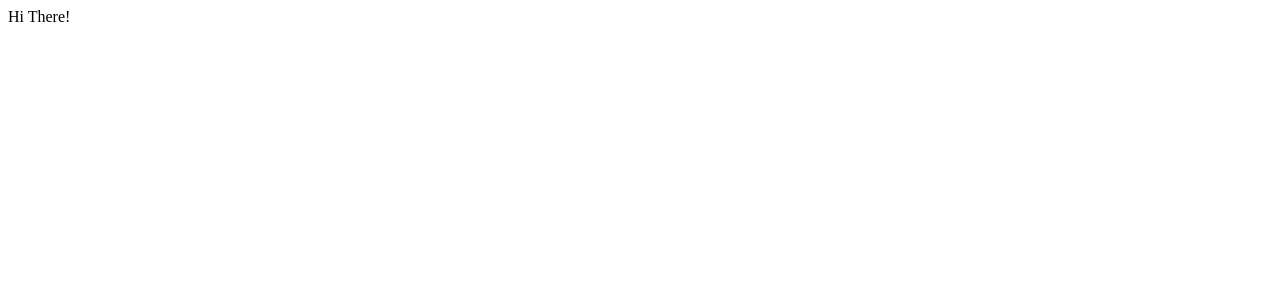
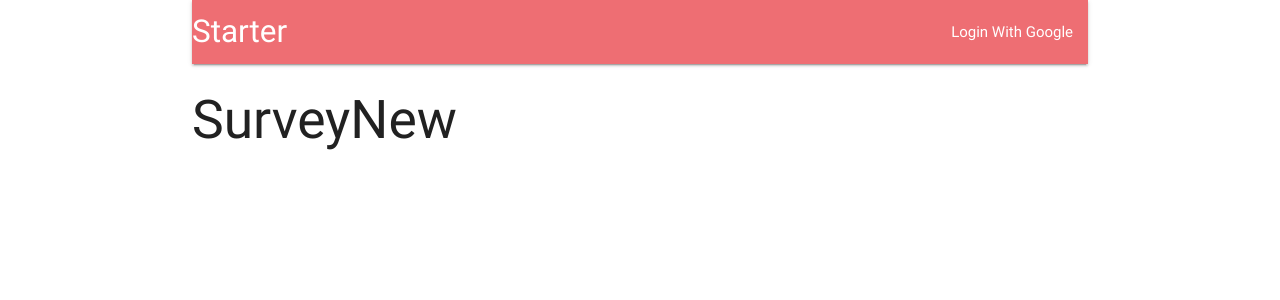
Before and after one commit to KorakM/starter, a React (Create React App) app in the folder client/: page /surveys/new in a window 1280 px wide. Shown: the top 300 px of the page. Built offline with nearby package versions, Linux system fonts and the light colour scheme.

Commit message:
Front end and css \n**install materialize-css npm module in client with this commit**

```diff
--- a/client/package.json
+++ b/client/package.json
@@ -8,7 +8,7 @@
     }
   },
   "dependencies": {
-    "npm": "^5.8.0",
+    "materialize-css": "^0.100.2",
     "react": "^16.3.1",
     "react-dom": "^16.3.1",
     "react-redux": "^5.0.7",
--- a/client/src/components/App.js
+++ b/client/src/components/App.js
@@ -1,6 +1,23 @@
 import React from "react";
+import { BrowserRouter, Route } from "react-router-dom";
+
+import Header from "./Header";
+const Dashboard = () => <h2>Dashboard</h2>;
+const SurveyNew = () => <h2>SurveyNew</h2>;
+const Landing = () => <h2>Landing</h2>;
 
 const App = () => {
-  return <div>Hi There!</div>;
+  return (
+    <div className="container">
+      <BrowserRouter>
+        <div>
+          <Header />
+          <Route exact path="/" component={Landing} />
+          <Route exact path="/surveys" component={Dashboard} />
+          <Route path="/surveys/new" component={SurveyNew} />
+        </div>
+      </BrowserRouter>
+    </div>
+  );
 };
 export default App;
--- /dev/null
+++ b/client/src/components/Header.js
@@ -0,0 +1,22 @@
+import React, { Component } from "react";
+
+class Header extends Component {
+  render() {
+    return (
+        <nav>
+            <div className="nav-wrapper">
+               <a className="left brand-logo">
+                   Starter
+               </a>
+                <ul className="right">
+                    <li>
+                        <a>Login With Google</a>
+                    </li>
+                </ul>
+            </div>
+        </nav>
+    );
+  }
+}
+
+export default Header;
--- a/client/src/index.js
+++ b/client/src/index.js
@@ -1,3 +1,4 @@
+import "materialize-css/dist/css/materialize.min.css";
 import React from "react";
 import ReactDOM from "react-dom";
 import { Provider } from "react-redux";
```
Also changed, not shown: 1 other file (tests, documents, lock files or other folders).
